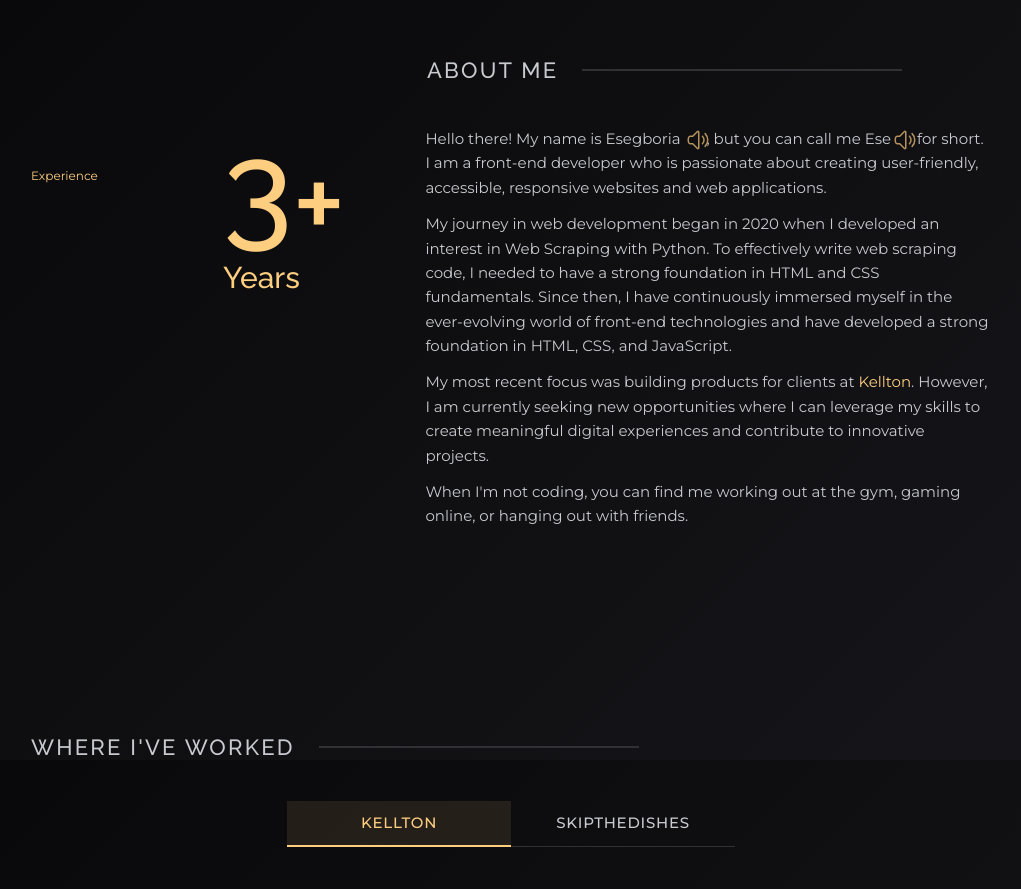
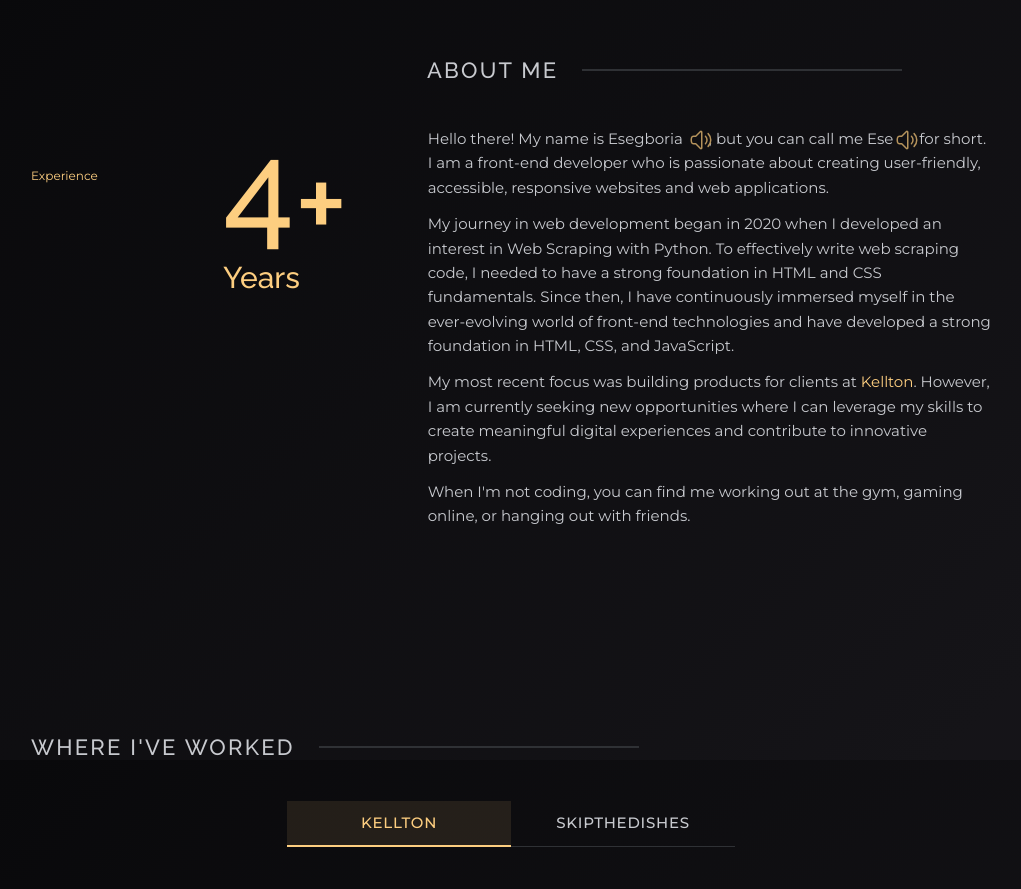
Before and after one commit to eseoooo/v1, a Next.js app: page / in a window 1280 px wide. Shown: the part 840-1729 px from the top of the page, without its empty margins (129-1150 px from the left). Built offline with nearby package versions, Linux system fonts and the light colour scheme.

Commit message:
update experience

```diff
--- a/components/about/about.js
+++ b/components/about/about.js
@@ -4,7 +4,7 @@ import { parseMarkdownLinks } from "@/lib/utils";
 import FirstNameAudio from "@/components/about/first-name-audio";
 
 export default function About() {
-  const yearsOfExperience = new Date().getFullYear() - 2021;
+  const yearsOfExperience = new Date().getFullYear() - 2020;
   const { description, sideDescription } = aboutContent;
 
   return (
```
